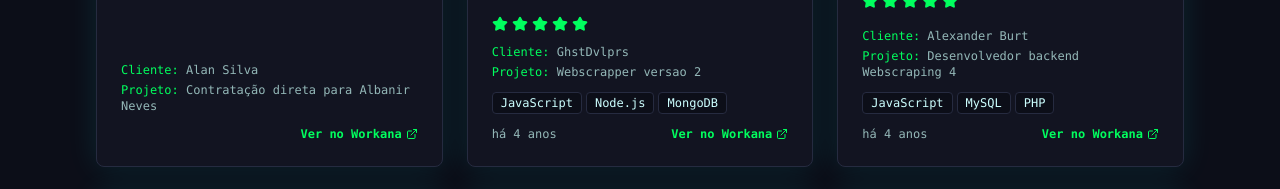
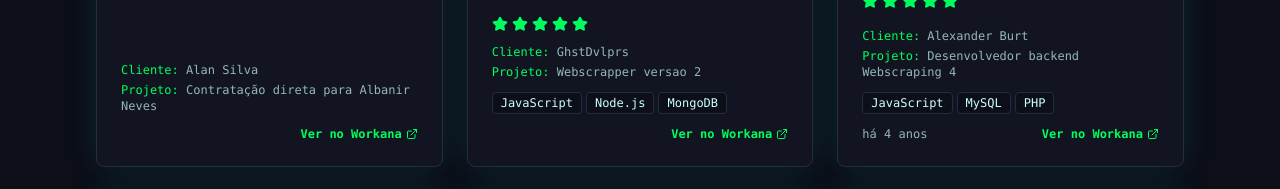
Before and after one commit to albanirneves/albanirneves, a React (Vite) app: page / in a window 1280 px wide. Shown: the part 5880-6069 px from the top of the page. Built offline with nearby package versions, Linux system fonts and the light colour scheme; the HTML template or start-up script is replaced by a standard one.

Commit message:
Preceding changes

```diff
--- a/src/components/Testimonials.tsx
+++ b/src/components/Testimonials.tsx
@@ -56,8 +56,7 @@ const Testimonials = () => {
       client: "GhstDvlprs",
       project: "Webscrapper versao 2",
       comment: "Excelente profissional, agil e rapido e da um otimo suporte, mesmo depois de terminado o projeto.",
-      techs: ["JavaScript", "Node.js", "MongoDB"],
-      time: "há 4 anos"
+      techs: ["JavaScript", "Node.js", "MongoDB"]
     },
     {
       client: "Alexander Burt",
```
